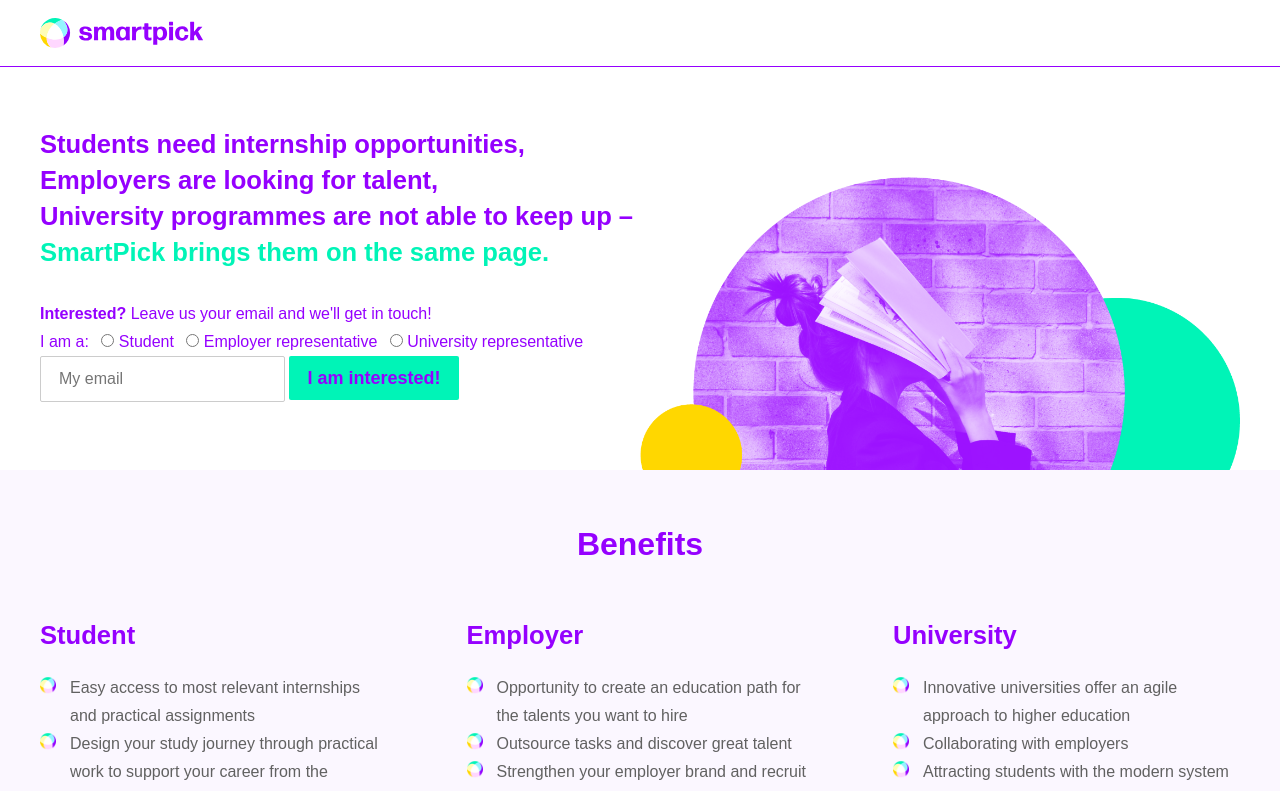
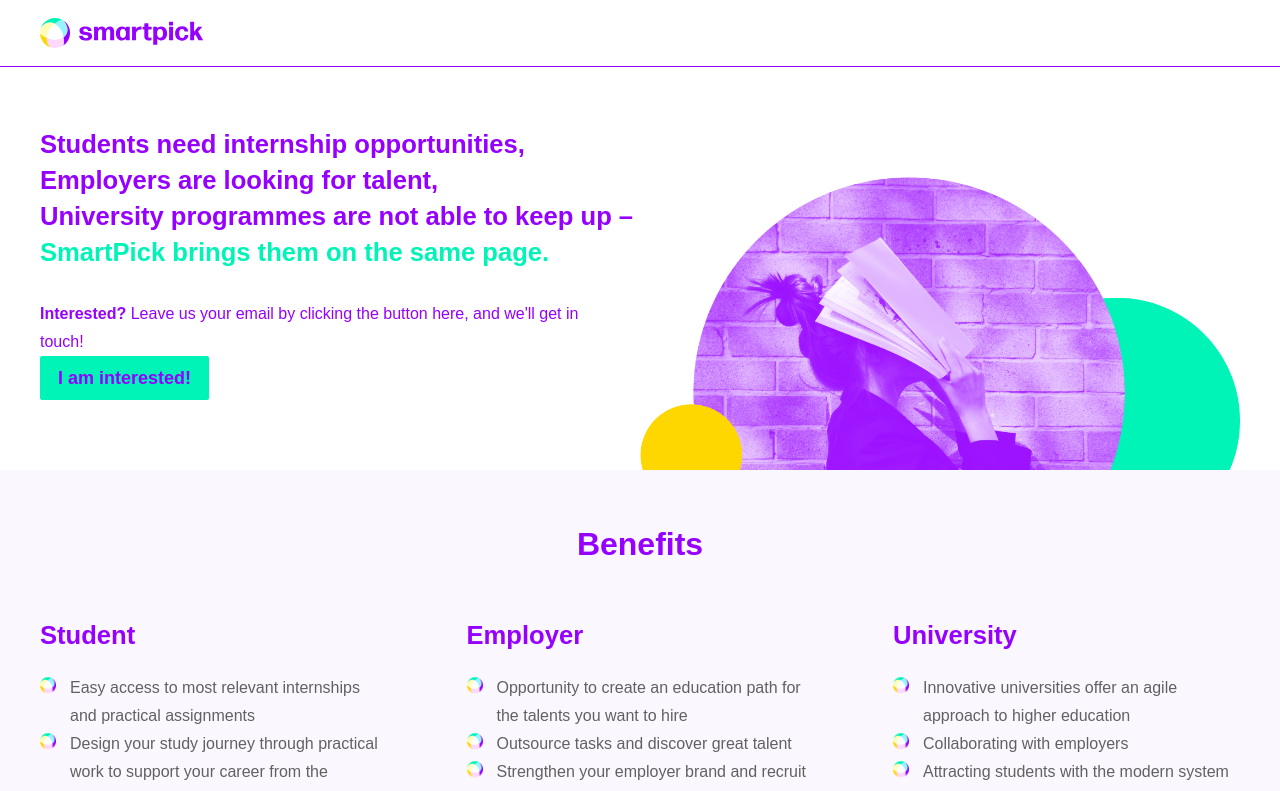
Before and after one commit to k6ps/eduemp-frontend, a Svelte app: page / in a window 1280 px wide. Shown: the top 791 px of the page. Built offline with nearby package versions, Linux system fonts and the light colour scheme; a web font is replaced by a local one.

Commit message:
Replaced the i am interested e-mail field with a link to Google Form.

```diff
--- a/src/components/AddEMailToWaitList.svelte
+++ b/src/components/AddEMailToWaitList.svelte
@@ -1,4 +1,4 @@
-<script>
+<!-- <script>
     let eMailAddress = '';
     let role = '';
 
@@ -7,11 +7,11 @@
         eMailAddress = '';
         role = '';
     }
-</script>
+</script> -->
 
 <div class="add-email-to-waiting-list">
-    <span><b>Interested?</b> Leave us your email and we'll get in touch!</span><br>
-    <span>I am a: </span>
+    <span><b>Interested?</b> Leave us your email by clicking the button here, and we'll get in touch!</span><br>
+    <!-- <span>I am a: </span>
     <label>
         <input type="radio" bind:group={role} value={'student'}>
         Student
@@ -25,5 +25,6 @@
         University representative
     </label>
     <input bind:value={eMailAddress} placeholder="My email" />
-    <a class="button" on:click="{addToInterestedList}">I am interested!</a>
+    <a class="button" on:click="{addToInterestedList}">I am interested!</a> -->
+    <a class="button" href="https://forms.gle/JMNRKJegiYnBoMga8">I am interested!</a>
 </div>
```
